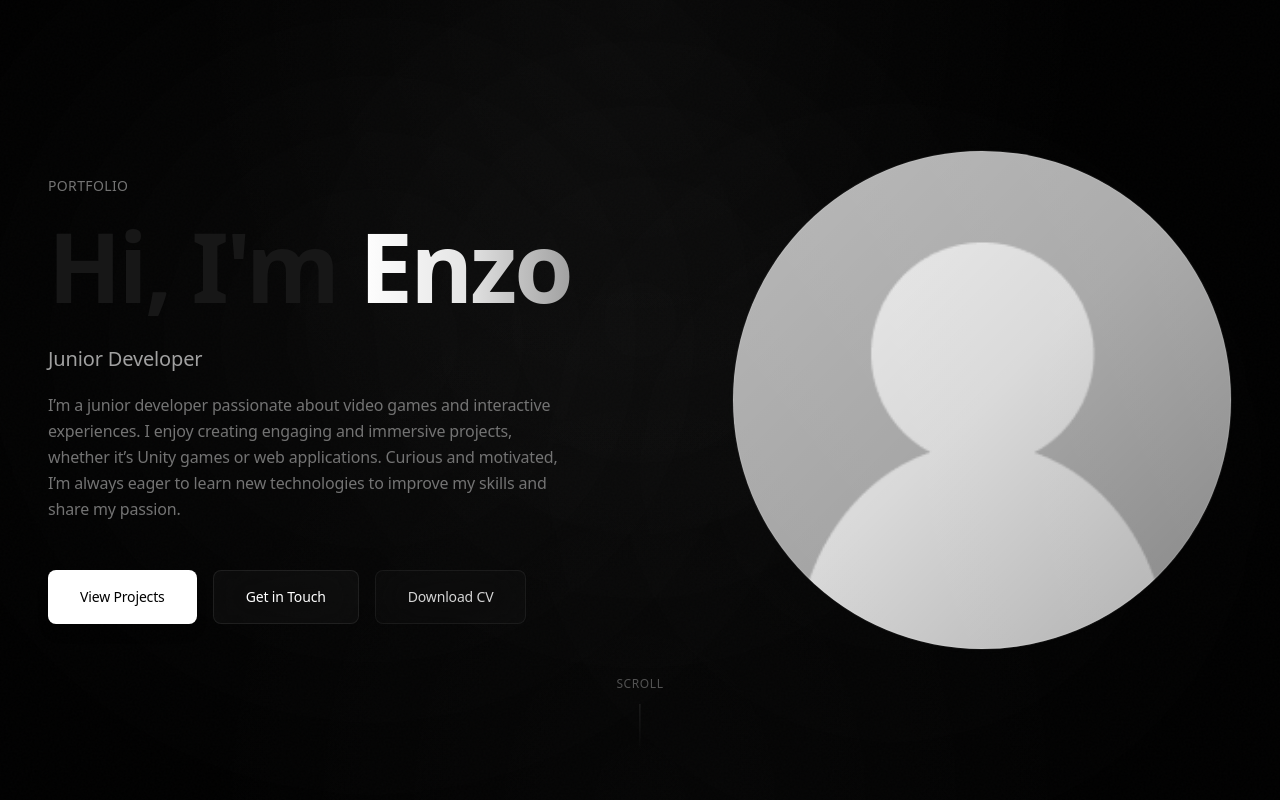
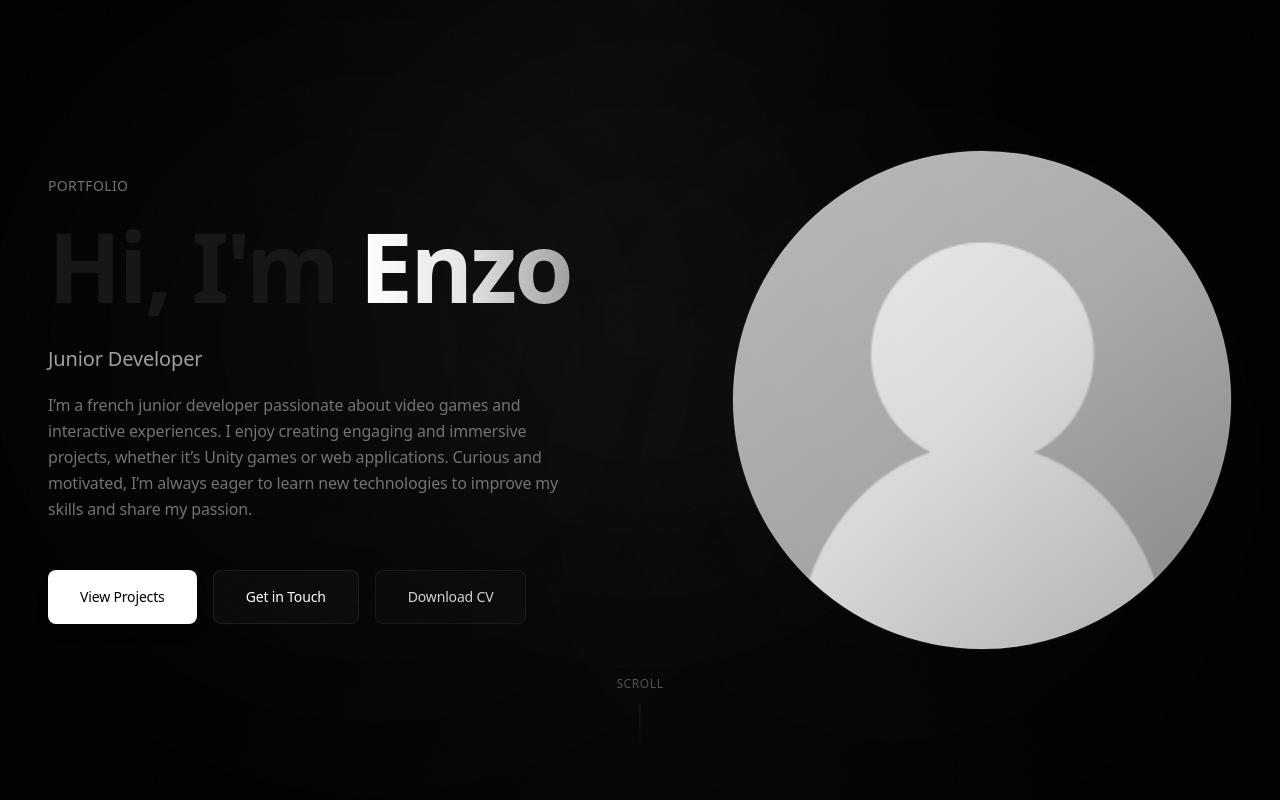
Before and after one commit to Taqinou/portfolio-website, a Next.js app: page / in a window 1280 px wide. Shown: the top 800 px of the page. Built offline with nearby package versions, Linux system fonts and the light colour scheme.

Commit message:
edit bio

```diff
--- a/src/components/HeroSection.tsx
+++ b/src/components/HeroSection.tsx
@@ -44,7 +44,7 @@ export default function HeroSection() {
                 Junior Developer
               </p>
               <p className="text-base text-neutral-500 font-light leading-relaxed max-w-lg">
-                I’m a junior developer passionate about video games and interactive experiences. I enjoy creating engaging and immersive projects, whether it’s Unity games or web applications. Curious and motivated, I’m always eager to learn new technologies to improve my skills and share my passion.
+                I’m a french junior developer passionate about video games and interactive experiences. I enjoy creating engaging and immersive projects, whether it’s Unity games or web applications. Curious and motivated, I’m always eager to learn new technologies to improve my skills and share my passion.
               </p>
             </motion.div>
 
```
